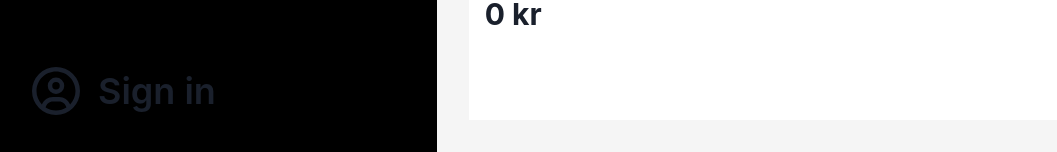
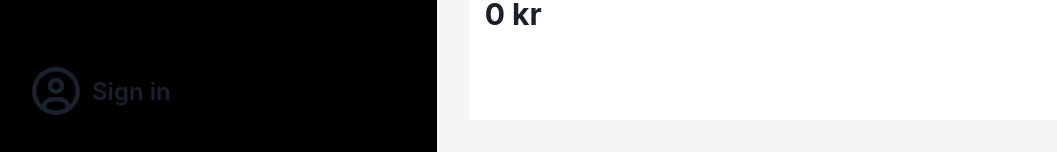
Before and after one commit to cme-timothy/invoice-dashboard, a React (Vite) app: page / in a window 1280 px wide. Shown: the part 648-800 px from the top of the page, without its empty margins (8-1065 px from the left). Built offline with nearby package versions, Linux system fonts and the light colour scheme.

Commit message:
sign in button responsive

```diff
--- a/src/components/LogIn.tsx
+++ b/src/components/LogIn.tsx
@@ -108,7 +108,7 @@ export default function LogIn() {
         <Box fontSize="5xl">
           <FontAwesomeIcon icon={faCircleUser} />
         </Box>
-        <Text pl="0.5em" pr="1em">
+        <Text fontSize="2xl" pl="0.5em" pr="1em">
           {logIn}
         </Text>
       </Button>
```
